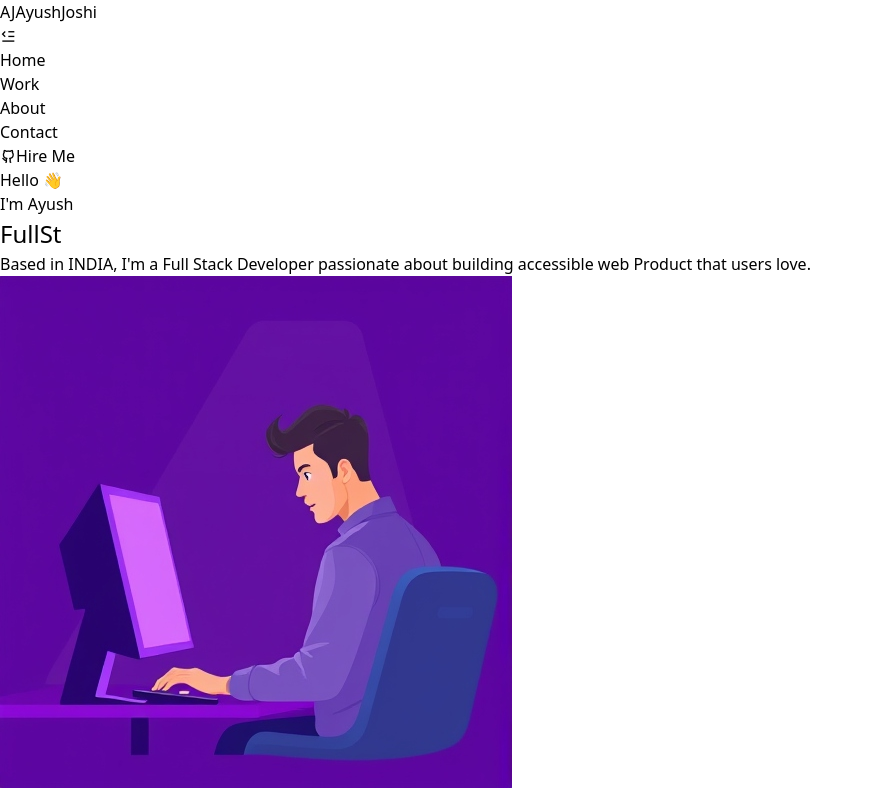
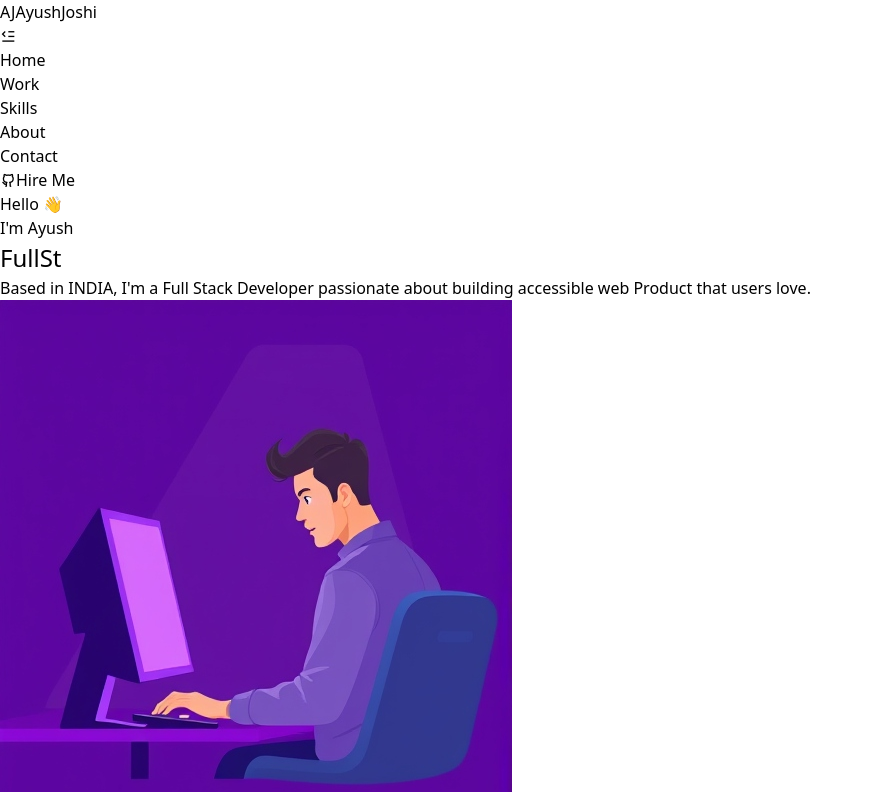
Before and after one commit to ayushjoshi45/Personal-Portfolio-React, a React (Vite) app: page / in a window 1280 px wide. Shown: the top 792 px of the page, without its empty margins (0-873 px from the left). Built offline with nearby package versions, Linux system fonts and the light colour scheme.

Commit message:
Implemented a scroll Feature in Portfolio

```diff
--- a/src/App.jsx
+++ b/src/App.jsx
@@ -11,10 +11,10 @@ function App() {
     <div className='bg-[#0B0B0B] h-full flex justify-center'>
       <div className='w-[80%]'>
       {<Header/>}
-      {<Project/>}
-      {<Skills/>}
-      {<About/>}
-      {<Contact/>}
+      <section id="project">{<Project/>}</section>
+      <section id="skills">{<Skills/>}</section>
+      <section id="about">{<About/>}</section>
+      <section id="contact">{<Contact/>}</section>
     </div>
     </div>
   )
--- a/src/components/Header.jsx
+++ b/src/components/Header.jsx
@@ -11,6 +11,10 @@ function Header() {
       setMenuh(menuHeight)  // You can use this height for any logic
     }
   }, [menu]);
+
+  const handleScroll = (id) => {
+    document.getElementById(id)?.scrollIntoView({ behavior: "smooth" });
+  };
   return (
     <>
       <div className="text-white flex items-center justify-between mt-4">
@@ -39,19 +43,20 @@ function Header() {
             <ul
             ref={menuRef}
              className="flex flex-col md:flex-row items-center text-2xl gap-5 p-4 md:p-0">
-              <li className="px-5 py-2 hover:bg-[#6200EE] rounded-full">
-                <Link to="/">Home</Link>
+              <li onClick={() => handleScroll("home")} className="px-5 py-2 hover:bg-[#6200EE] rounded-full">
+              Home
               </li>
-              <li className="px-5 py-2 hover:bg-[#6200EE] rounded-full">
-                <Link to="/work">Work</Link>
+              <li onClick={() => handleScroll("project")} className="px-5 py-2 hover:bg-[#6200EE] rounded-full">
+              Work
               </li>
-              <li className="px-5 py-2 hover:bg-[#6200EE] rounded-full">
-                <Link to="/about">About</Link>
+              <li onClick={() => handleScroll("skills")} className="px-5 py-2 hover:bg-[#6200EE] rounded-full">
+              Skills
               </li>
-              <li className="px-5 py-2 hover:bg-[#6200EE] rounded-full">
-                <Link to="/contact" target="_blank">
-                  Contact
-                </Link>
+              <li onClick={() => handleScroll("about")} className="px-5 py-2 hover:bg-[#6200EE] rounded-full">
+              About
+              </li>
+              <li onClick={() => handleScroll("contact")} className="px-5 py-2 hover:bg-[#6200EE] rounded-full">
+               Contact
               </li>
             </ul>
           </div>
```
